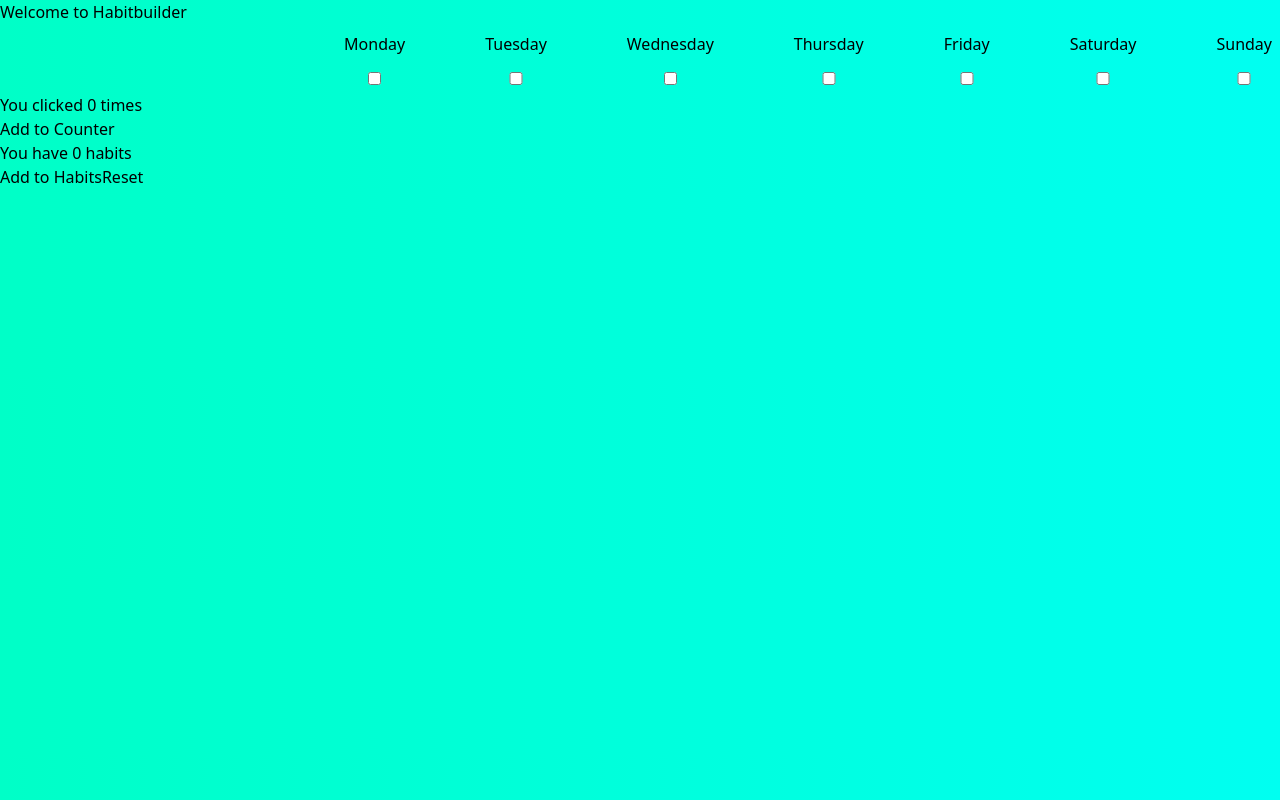
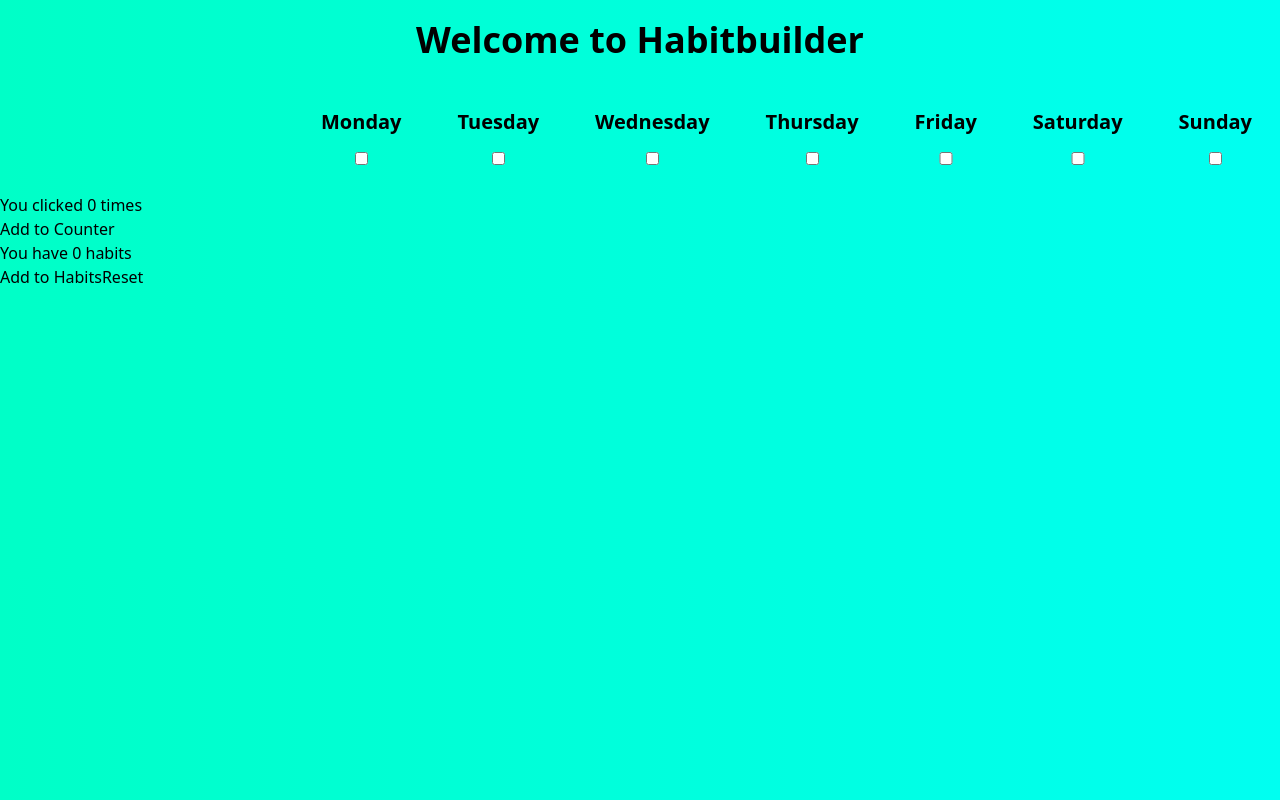
Before and after one commit to robonafisi/react-testing, a React (Create React App) app: page / in a window 1280 px wide. Built offline with nearby package versions, Linux system fonts and the light colour scheme.

Commit message:
A few styling

```diff
--- a/src/App.js
+++ b/src/App.js
@@ -19,21 +19,21 @@ function App() {
                 <style>{'body { background: rgb(0,255,199); background: linear-gradient(90deg, rgba(0,255,199,1) 0%, rgba(0,255,241,1) 100%);}'}</style>
       </Helmet>
 
-      <div className='flex items-center'>
-      <h1>Welcome to Habitbuilder</h1>
+      <div className='text-center'>
+      <h1 className='text-4xl font-extrabold m-5'>Welcome to Habitbuilder</h1>
       </div>
 
       <div className='flex items-center justify-between'>
       <div>
       </div>
-      <div className="flex space-x-16">
-        <div className='flex flex-col'><p className='m-2'>Monday</p><input type="checkbox" className='m-2'/></div>
-        <div className='flex flex-col'><p className='m-2'>Tuesday</p><input type="checkbox" className='m-2'/></div>
-        <div className='flex flex-col'><p className='m-2'>Wednesday</p><input type="checkbox" className='m-2'/></div>
-        <div className='flex flex-col'><p className='m-2'>Thursday</p><input type="checkbox" className='m-2'/></div>
-        <div className='flex flex-col'><p className='m-2'>Friday</p><input type="checkbox" className='m-2'/></div>
-        <div className='flex flex-col'><p className='m-2'>Saturday</p><input type="checkbox" className='m-2'/></div>
-        <div className='flex flex-col'><p className='m-2'>Sunday</p><input type="checkbox" className='m-2'/></div>
+      <div className="flex space-x-10 m-5">
+        <div className='flex flex-col'><p className='m-2 text-xl font-bold'>Monday</p><input type="checkbox" className='m-2'/></div>
+        <div className='flex flex-col'><p className='m-2 text-xl font-bold'>Tuesday</p><input type="checkbox" className='m-2'/></div>
+        <div className='flex flex-col'><p className='m-2 text-xl font-bold'>Wednesday</p><input type="checkbox" className='m-2'/></div>
+        <div className='flex flex-col'><p className='m-2 text-xl font-bold'>Thursday</p><input type="checkbox" className='m-2'/></div>
+        <div className='flex flex-col'><p className='m-2 text-xl font-bold'>Friday</p><input type="checkbox" className='m-2'/></div>
+        <div className='flex flex-col'><p className='m-2 text-xl font-bold'>Saturday</p><input type="checkbox" className='m-2'/></div>
+        <div className='flex flex-col'><p className='m-2 text-xl font-bold'>Sunday</p><input type="checkbox" className='m-2'/></div>
       </div>
       </div>
 
```
